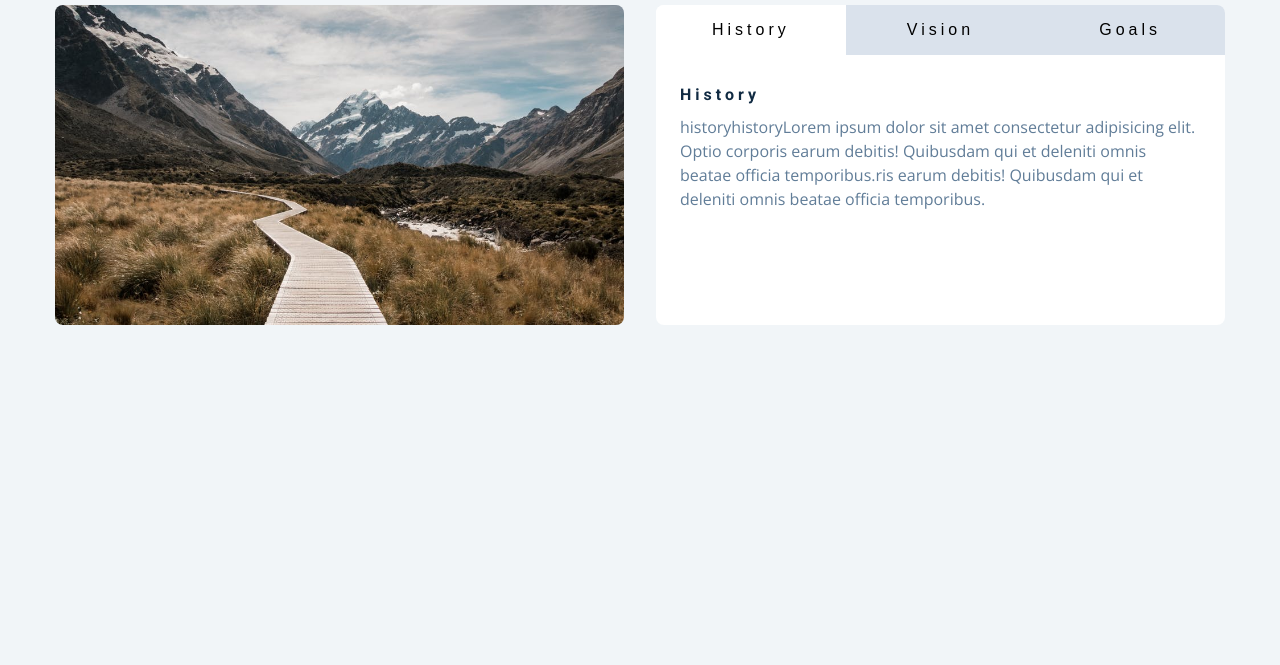
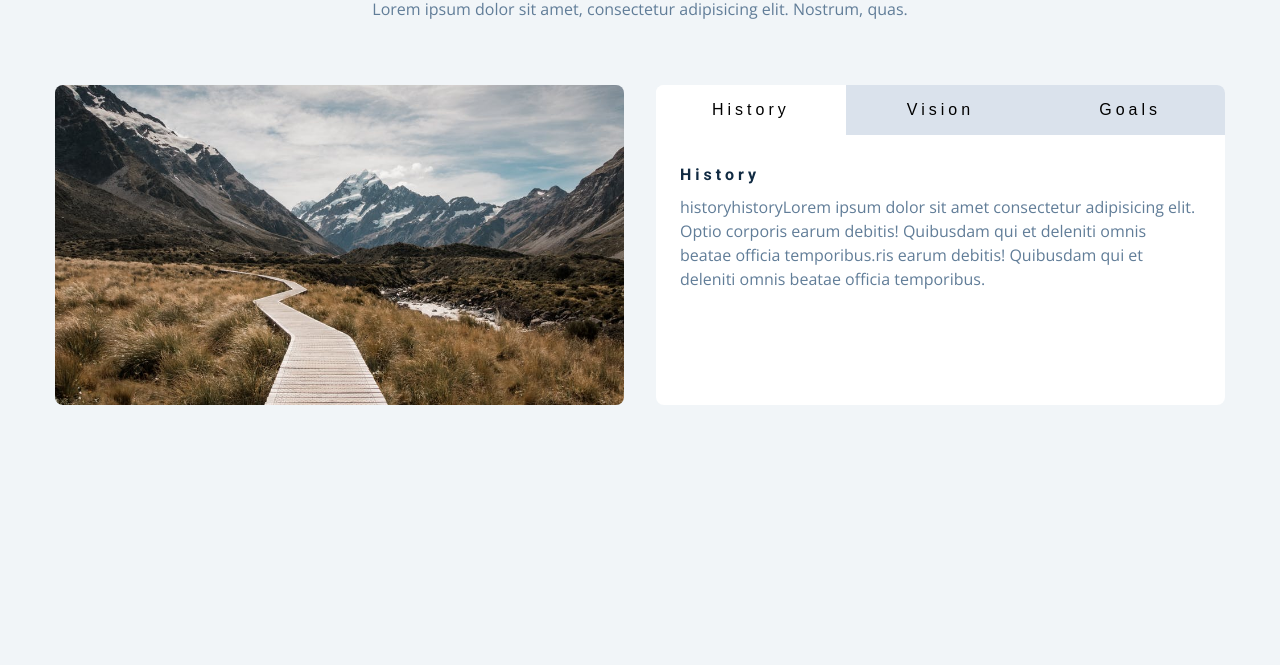
Before and after one commit to joshuayannix/tabs, a plain HTML site: page index.html in a window 1280 px wide. Shown: the part 135-800 px from the top of the page. Drawn offline with nearby package versions, Linux system fonts and the light colour scheme.

Commit message:
fix padding

```diff
--- a/index.html
+++ b/index.html
@@ -11,7 +11,7 @@
 </head>
 
 <body>
-  <section>
+  <section class='section'>
     <div class="title">
       <h2>about</h2>
       <p>Lorem ipsum dolor sit amet, consectetur adipisicing elit. Nostrum, quas.</p>
```
